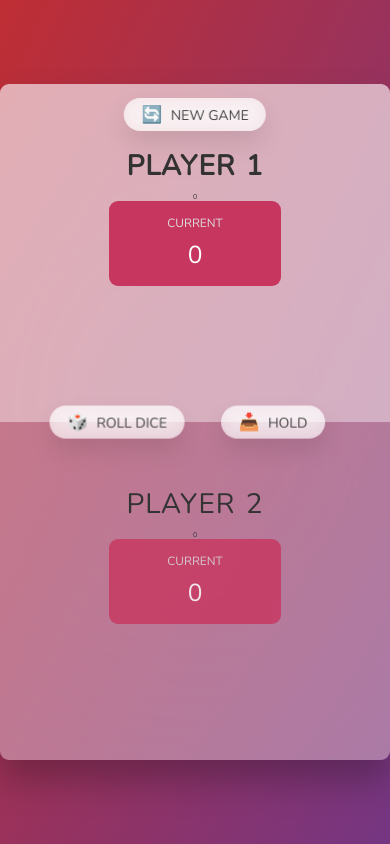
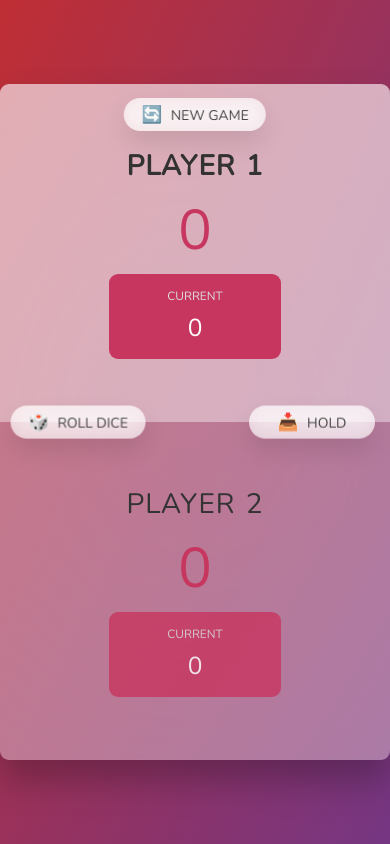
Before and after one commit to Mag1sterY0da/pig-game, a plain HTML site: page index.html in a window 390 px wide. Drawn offline with nearby package versions, Linux system fonts and the light colour scheme.

Commit message:
Fixed error after refactoring

```diff
--- a/css/queries.css
+++ b/css/queries.css
@@ -56,18 +56,32 @@
     top: 2rem;
   }
 
+  .btn--hold {
+    left: 6rem;
+  }
+
+  .btn--hold,
+  .btn--roll {
+    min-width: 18rem;
+  }
+
   .btn--roll {
     top: 50%;
-    left: 30%;
+    left: 20%;
     transform: translate(-50%, -50%);
   }
 
   .btn--hold {
     top: 50%;
-    left: 70%;
+    left: 80%;
     transform: translate(-50%, -50%);
   }
 
+  .dice {
+    top: 50%;
+    left: 50%;
+    transform: translate(-50%, -50%);
+  }
 }
 
 /*
--- a/css/style.css
+++ b/css/style.css
@@ -55,7 +55,7 @@ main {
   margin-bottom: 1rem;
 }
 
-.check-section {
+.score {
   font-size: 8rem;
   font-weight: 300;
   color: #c7365f;
@@ -68,7 +68,7 @@ main {
 .player--active .name {
   font-weight: 700;
 }
-.player--active .check-section {
+.player--active .score {
   font-weight: 400;
 }
 
```
